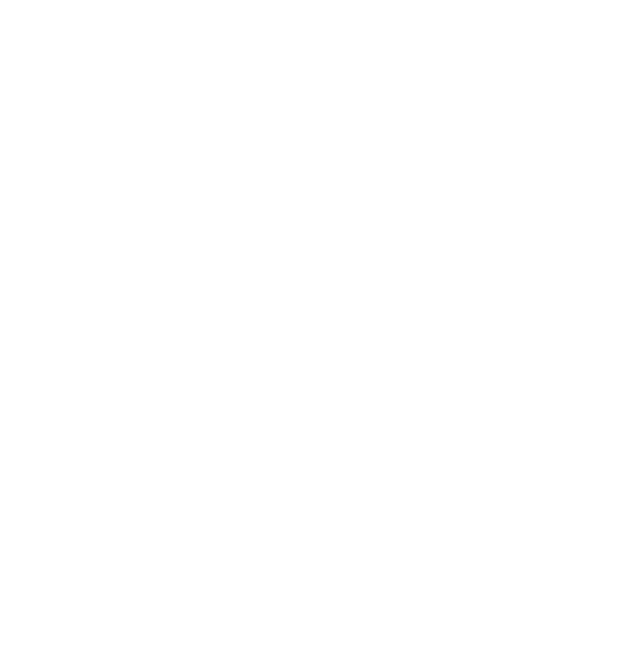
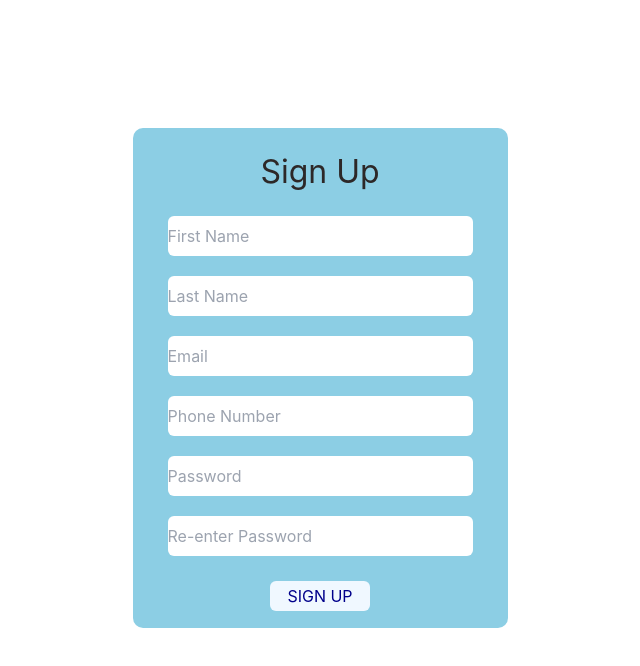
Before and after one commit to dmrlobo2002/Schedule-a-Doc, a React (Create React App) app in the folder frontend/: page /Signup in a window 1280 px wide. Before the commit this address had no page. Shown: the top 666 px of the page, without its empty margins (320-960 px from the left). Built offline with nearby package versions, Linux system fonts and the light colour scheme.

Commit message:
Signup page

```diff
--- a/frontend/src/App.tsx
+++ b/frontend/src/App.tsx
@@ -6,6 +6,7 @@
 import Home from "./components/pages/Home";
 import Error from "./components/pages/Error";
 import Login from "./components/pages/Login";
+import Signup from "./components/pages/Signup";
 
 function App() {
   return (
@@ -16,6 +17,7 @@
           <Route path="/" element={<Home />} />
           <Route path="/error" element={<Error />} />
           <Route path="/login" element={<Login />} />
+          <Route path="/Signup" element={<Signup />} />
         </Routes>
       </div>
     </>
--- a/frontend/src/components/pages/Login.tsx
+++ b/frontend/src/components/pages/Login.tsx
@@ -17,7 +17,9 @@
             Don't have an account?
             <button className="SignupButton"> SIGN UP</button>
             </div>
+            <div className="FP" style={{display:"flex", justifyContent: "center"}}>
             <button className="ForgotPassword"> Forgot Password? </button>
+            </div>
       </div>
     </div>
   );
--- /dev/null
+++ b/frontend/src/components/pages/Signup.css
@@ -0,0 +1,88 @@
+.Signup{
+    display: flex;
+    justify-content: center;
+    align-items: center;
+}
+
+.Area{
+    margin-top: 8rem;
+    width: 375px;
+    height: 500px;
+    background-color:rgb(140, 206, 228);
+    padding: 20px;
+    border-radius: 10px;
+}
+.SignupLogo{
+    display: flex;
+    justify-content: center;
+    align-items: center;
+    font-size: xx-large;
+    margin-bottom: 5px;
+    color: rgb(45, 40, 40) ;
+}
+.userInput {
+    padding: 15px;
+}
+.firstName{
+    width: 100%;
+    height: 40px;
+    border-radius: 6px;
+    border-width: 1;
+    margin-bottom: 20px;
+}
+
+.lastName{
+    width: 100%;
+    height: 40px;
+    border-radius: 6px;
+    border-width: 1;
+    margin-bottom: 20px;
+}
+
+.email {
+    width: 100%;
+    height: 40px;
+    border-radius: 6px;
+    border-width: 1;
+    margin-bottom: 20px;
+}
+
+.phonenumber{
+    width: 100%;
+    height: 40px;
+    border-radius: 6px;
+    border-width: 1;
+    margin-bottom: 20px;
+}
+
+.password {
+    width: 100%;
+    height: 40px;
+    border-radius: 6px;
+    border-width: 1;
+    margin-bottom: 20px;
+}
+
+.renterpassword{
+    width: 100%;
+    height: 40px;
+    border-radius: 6px;
+    border-width: 1;
+    margin-bottom: 10px;
+}
+
+.signupButton{
+    width: 100px;
+    height: 30px;
+    background-color: aliceblue;
+    color: darkblue;
+    font: bold;
+    border-radius: 6px;
+
+}
+
+.signupButton:hover{
+    background-color: darkblue;
+    color: aliceblue;
+
+}
--- a/frontend/src/components/pages/Signup.tsx
+++ b/frontend/src/components/pages/Signup.tsx
@@ -1 +1,25 @@
 import React from 'react';
+import './Signup.css';
+
+export const Signup = () => {
+    return(
+      <div className="Signup">
+        <div className="Area">
+          <div className="SignupLogo"> Sign Up</div>
+          <div className="userInput">
+            <input className="firstName" placeholder="First Name"/>
+            <input className="lastName" placeholder="Last Name"/>
+            <input className="email" placeholder="Email"/>
+            <input className="phonenumber" placeholder="Phone Number"/>
+            <input className="password" placeholder="Password" />
+            <input className="renterpassword" placeholder="Re-enter Password" />
+          </div>
+          <div style={{display:"flex", justifyContent: "center"}}>
+            <button className="signupButton">SIGN UP</button>
+            </div>
+        </div>
+      </div>
+    );
+  };
+
+export default Signup;
```
